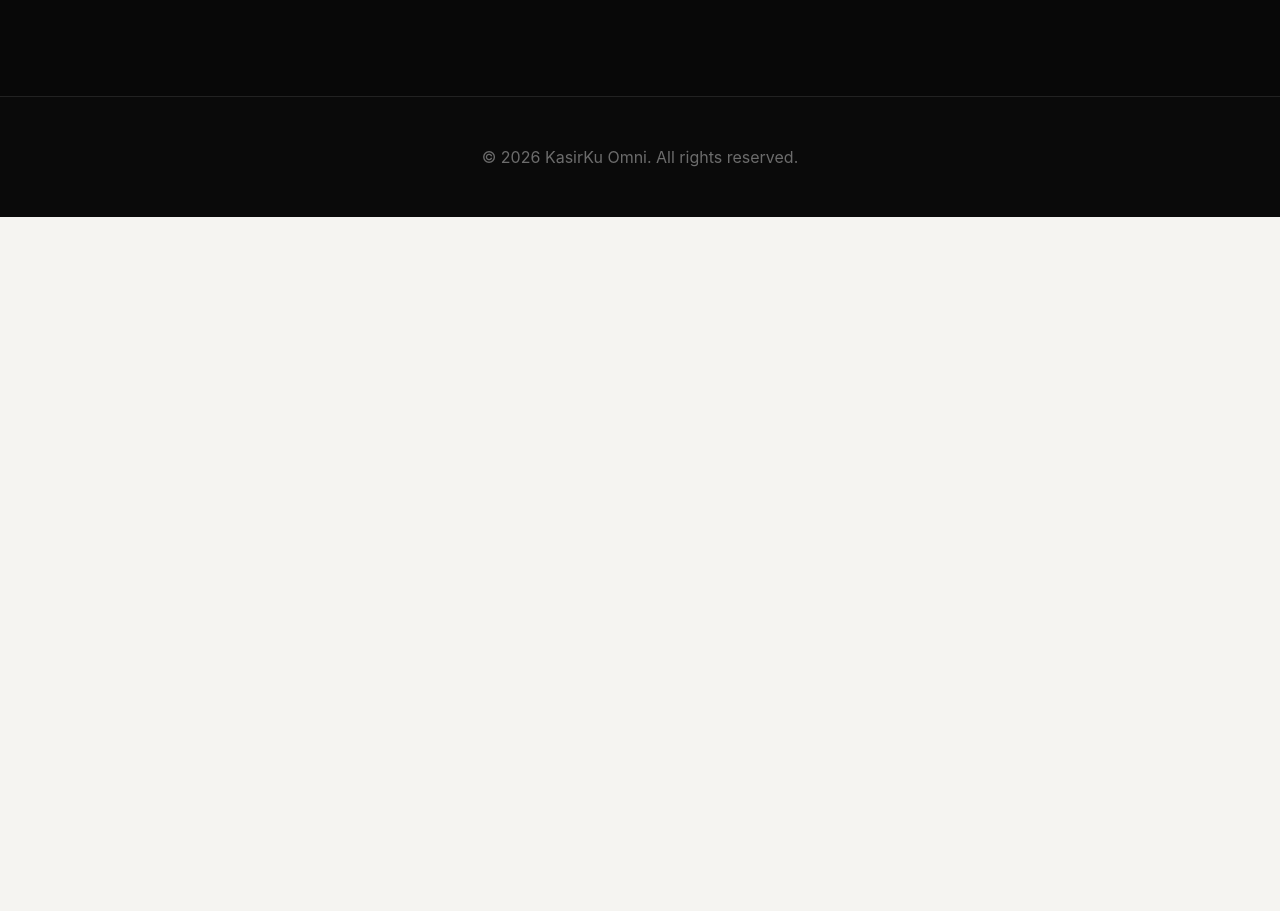
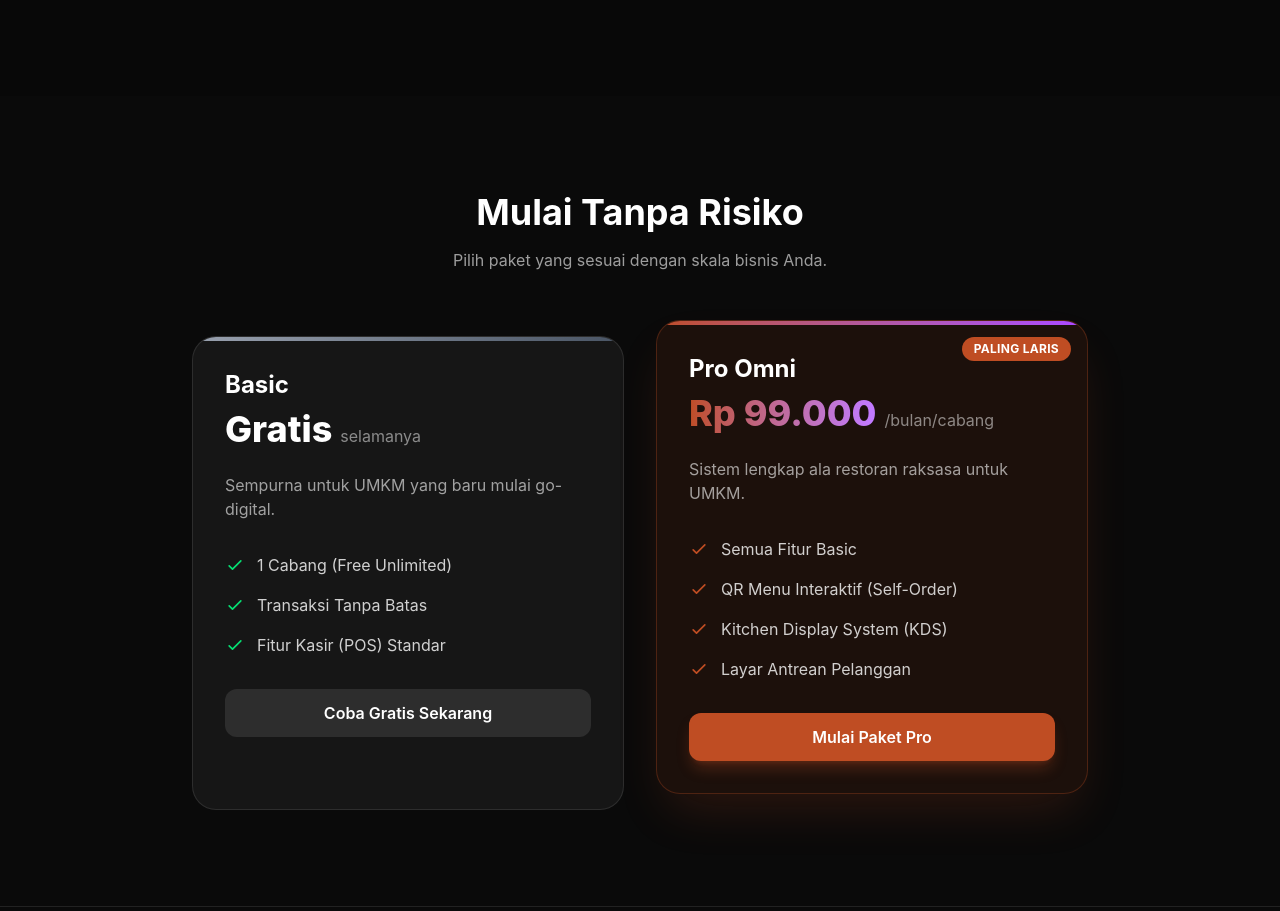
Before and after one commit to TheFahmi/kasirku, a Next.js app in the folder apps/web/: page / in a window 1280 px wide. Shown: the part 1886-2797 px from the top of the page. Before the commit the page ends 2103 px from the top, so only its background shows below. Built offline with nearby package versions, Linux system fonts and the light colour scheme.

Commit message:
feat: add pricing section emphasizing free unlimited single branch

```diff
--- a/apps/web/src/app/page.tsx
+++ b/apps/web/src/app/page.tsx
@@ -142,6 +142,59 @@ export default function LandingPage() {
           </div>
         </section>
 
+        {/* Pricing Section */}
+        <section id="pricing" className="py-24">
+          <div className="max-w-7xl mx-auto px-6">
+            <div className="text-center mb-16">
+              <h2 className="text-3xl md:text-4xl font-bold mb-4">Mulai Tanpa Risiko</h2>
+              <p className="text-white/60">Pilih paket yang sesuai dengan skala bisnis Anda.</p>
+            </div>
+            <div className="grid grid-cols-1 md:grid-cols-2 gap-8 max-w-4xl mx-auto">
+
+              {/* Free Plan */}
+              <div className="bg-white/5 border border-white/10 p-8 rounded-3xl relative overflow-hidden">
+                <div className="absolute top-0 left-0 w-full h-1 bg-gradient-to-r from-gray-400 to-gray-600"></div>
+                <h3 className="text-2xl font-bold mb-2">Basic</h3>
+                <div className="flex items-baseline mb-6">
+                  <span className="text-4xl font-extrabold">Gratis</span>
+                  <span className="text-white/50 ml-2">selamanya</span>
+                </div>
+                <p className="text-white/60 mb-8">Sempurna untuk UMKM yang baru mulai go-digital.</p>
+                <ul className="space-y-4 mb-8">
+                  <li className="flex items-center text-white/80"><svg className="w-5 h-5 text-green-400 mr-3" fill="none" viewBox="0 0 24 24" stroke="currentColor"><path strokeLinecap="round" strokeLinejoin="round" strokeWidth="2" d="M5 13l4 4L19 7"/></svg> 1 Cabang (Free Unlimited)</li>
+                  <li className="flex items-center text-white/80"><svg className="w-5 h-5 text-green-400 mr-3" fill="none" viewBox="0 0 24 24" stroke="currentColor"><path strokeLinecap="round" strokeLinejoin="round" strokeWidth="2" d="M5 13l4 4L19 7"/></svg> Transaksi Tanpa Batas</li>
+                  <li className="flex items-center text-white/80"><svg className="w-5 h-5 text-green-400 mr-3" fill="none" viewBox="0 0 24 24" stroke="currentColor"><path strokeLinecap="round" strokeLinejoin="round" strokeWidth="2" d="M5 13l4 4L19 7"/></svg> Fitur Kasir (POS) Standar</li>
+                </ul>
+                <Link href="/pos" className="block w-full py-3 px-4 bg-white/10 hover:bg-white/20 text-center rounded-xl font-semibold transition-colors">
+                  Coba Gratis Sekarang
+                </Link>
+              </div>
+
+              {/* Pro Plan */}
+              <div className="bg-accent/10 border border-accent/30 p-8 rounded-3xl relative overflow-hidden transform md:-translate-y-4 shadow-2xl shadow-accent/20">
+                <div className="absolute top-0 left-0 w-full h-1 bg-gradient-to-r from-accent to-purple-500"></div>
+                <div className="absolute top-4 right-4 bg-accent text-white text-xs font-bold px-3 py-1 rounded-full uppercase tracking-wide">Paling Laris</div>
+                <h3 className="text-2xl font-bold mb-2">Pro Omni</h3>
+                <div className="flex items-baseline mb-6">
+                  <span className="text-4xl font-extrabold text-transparent bg-clip-text bg-gradient-to-r from-accent to-purple-400">Rp 99.000</span>
+                  <span className="text-white/50 ml-2">/bulan/cabang</span>
+                </div>
+                <p className="text-white/60 mb-8">Sistem lengkap ala restoran raksasa untuk UMKM.</p>
+                <ul className="space-y-4 mb-8">
+                  <li className="flex items-center text-white/80"><svg className="w-5 h-5 text-accent mr-3" fill="none" viewBox="0 0 24 24" stroke="currentColor"><path strokeLinecap="round" strokeLinejoin="round" strokeWidth="2" d="M5 13l4 4L19 7"/></svg> Semua Fitur Basic</li>
+                  <li className="flex items-center text-white/80"><svg className="w-5 h-5 text-accent mr-3" fill="none" viewBox="0 0 24 24" stroke="currentColor"><path strokeLinecap="round" strokeLinejoin="round" strokeWidth="2" d="M5 13l4 4L19 7"/></svg> QR Menu Interaktif (Self-Order)</li>
+                  <li className="flex items-center text-white/80"><svg className="w-5 h-5 text-accent mr-3" fill="none" viewBox="0 0 24 24" stroke="currentColor"><path strokeLinecap="round" strokeLinejoin="round" strokeWidth="2" d="M5 13l4 4L19 7"/></svg> Kitchen Display System (KDS)</li>
+                  <li className="flex items-center text-white/80"><svg className="w-5 h-5 text-accent mr-3" fill="none" viewBox="0 0 24 24" stroke="currentColor"><path strokeLinecap="round" strokeLinejoin="round" strokeWidth="2" d="M5 13l4 4L19 7"/></svg> Layar Antrean Pelanggan</li>
+                </ul>
+                <Link href="/pos" className="block w-full py-3 px-4 bg-accent hover:bg-blue-600 text-white text-center rounded-xl font-semibold transition-colors shadow-lg shadow-accent/30">
+                  Mulai Paket Pro
+                </Link>
+              </div>
+
+            </div>
+          </div>
+        </section>
+
         {/* Footer */}
         <footer className="border-t border-white/10 py-12 text-center text-white/40">
           <p>&copy; {new Date().getFullYear()} KasirKu Omni. All rights reserved.</p>
```
